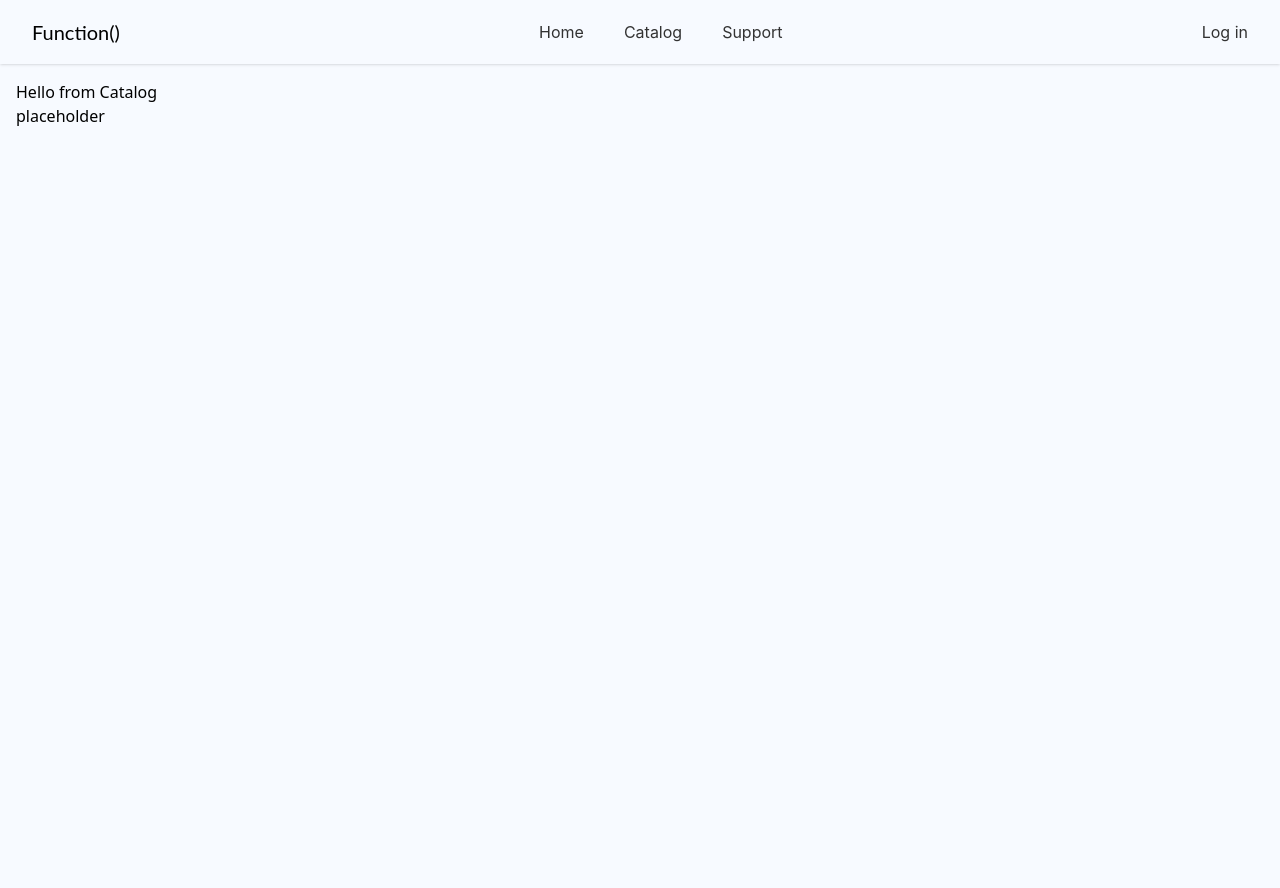
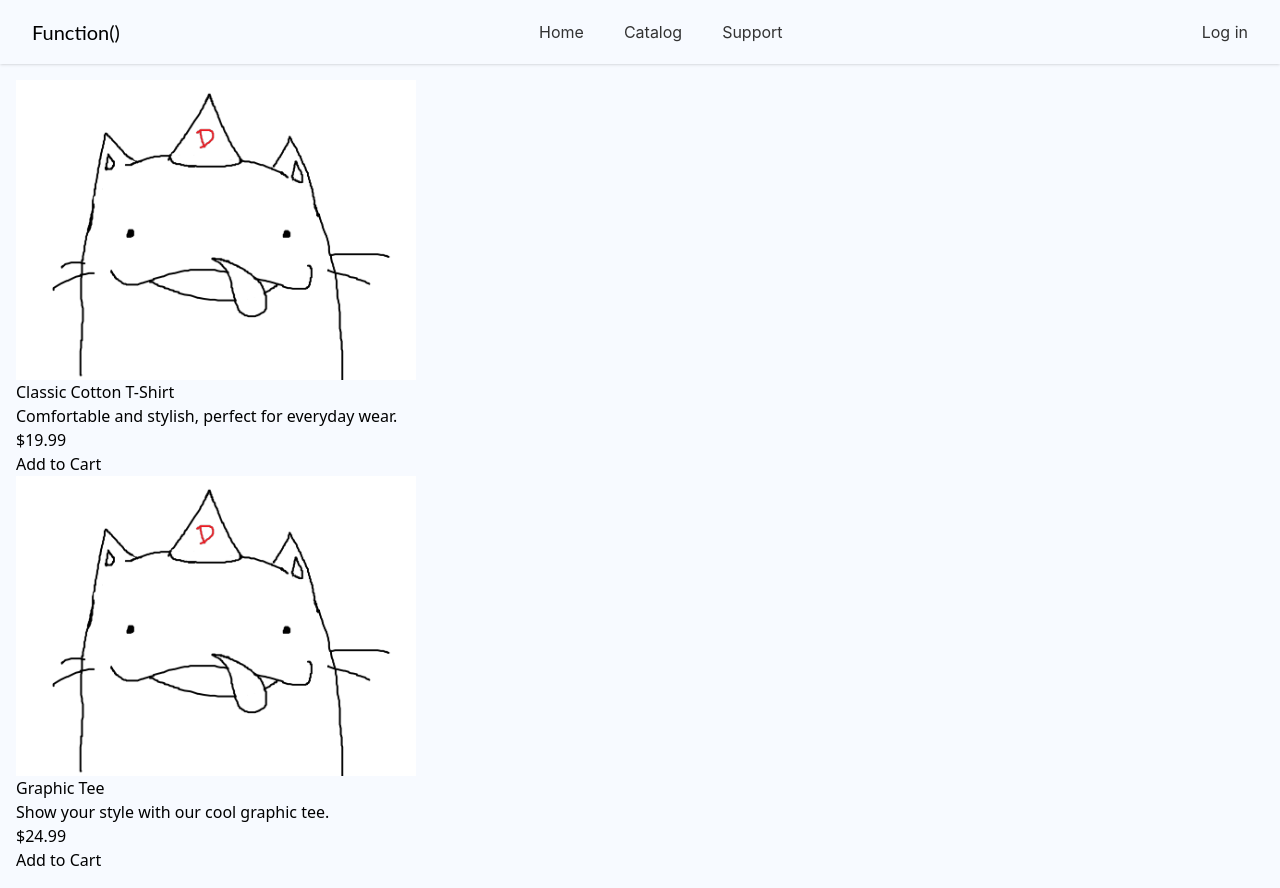
Before and after one commit to wayleem/tee-shop, a Svelte app: page /catalog in a window 1280 px wide. Before the commit the page ends 800 px from the top, so only its background shows below. Built offline with nearby package versions, Linux system fonts and the light colour scheme.

Commit message:
create mock catalog

```diff
--- /dev/null
+++ b/src/components/Item.svelte
@@ -0,0 +1,15 @@
+<script>
+  export let item
+  // Function to handle adding to cart
+  function addToCart() {
+    // Implement cart logic
+  }
+</script>
+
+<div class="">
+  <img class="w-[400px] h-[300px]" src={item.imageURL} alt={item.name} />
+  <h3>{item.name}</h3>
+  <p>{item.description}</p>
+  <p>${item.price}</p>
+  <button on:click={addToCart}>Add to Cart</button>
+</div>
--- a/src/components/pages/Catalog.svelte
+++ b/src/components/pages/Catalog.svelte
@@ -1,4 +1,10 @@
-<div>
-  <h1>Hello from Catalog</h1>
-  <p>placeholder</p>
+<script>
+  import data from '../../data.json'
+  import Item from '../Item.svelte'
+</script>
+
+<div class="">
+  {#each data as item}
+    <Item {item} />
+  {/each}
 </div>
--- /dev/null
+++ b/src/data.json
@@ -0,0 +1,20 @@
+[
+  {
+    "id": "tshirt01",
+    "name": "Classic Cotton T-Shirt",
+    "description": "Comfortable and stylish, perfect for everyday wear.",
+    "price": 19.99,
+    "sizes": ["S", "M", "L", "XL"],
+    "colors": ["black", "white", "blue"],
+    "imageURL": "src/assets/placeholder.png"
+  },
+  {
+    "id": "tshirt02",
+    "name": "Graphic Tee",
+    "description": "Show your style with our cool graphic tee.",
+    "price": 24.99,
+    "sizes": ["S", "M", "L"],
+    "colors": ["red", "green", "yellow"],
+    "imageURL": "src/assets/placeholder.png"
+  }
+]
```
Also changed, not shown: src/assets/placeholder.png (added).
